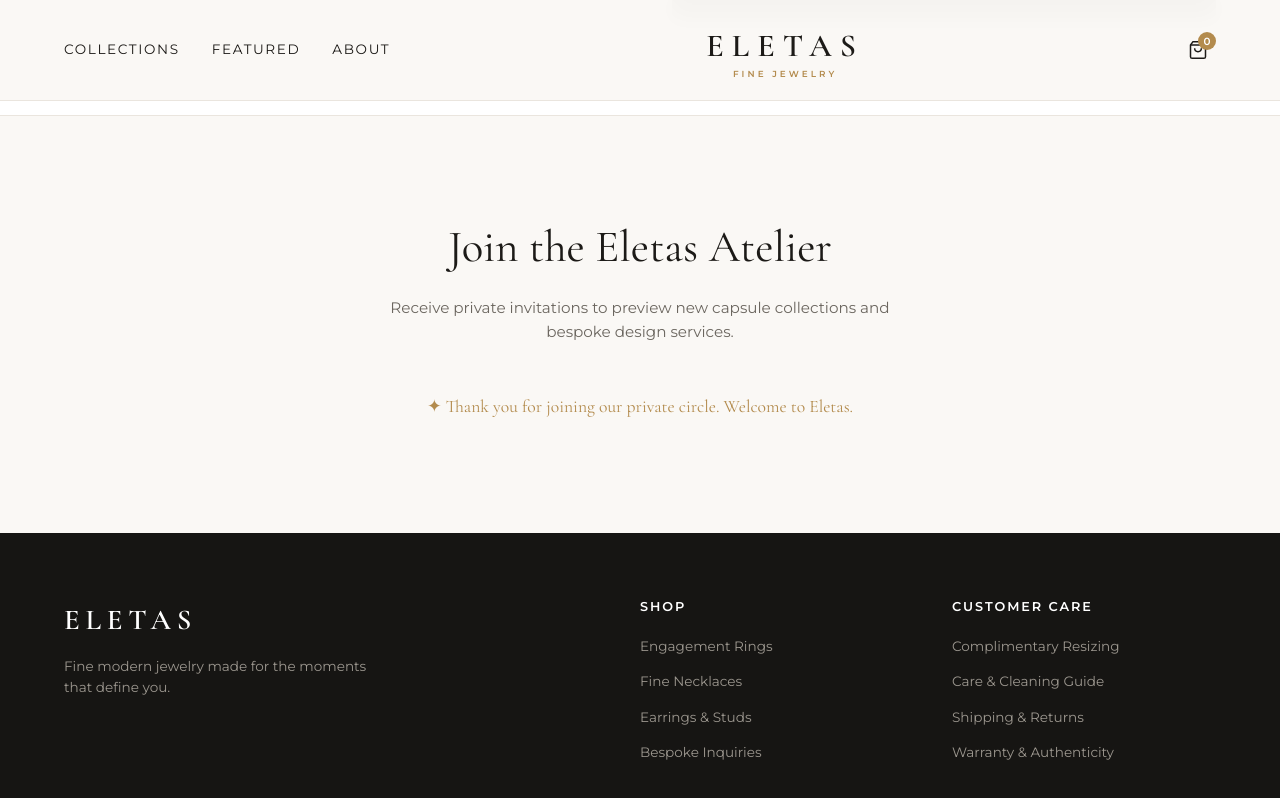
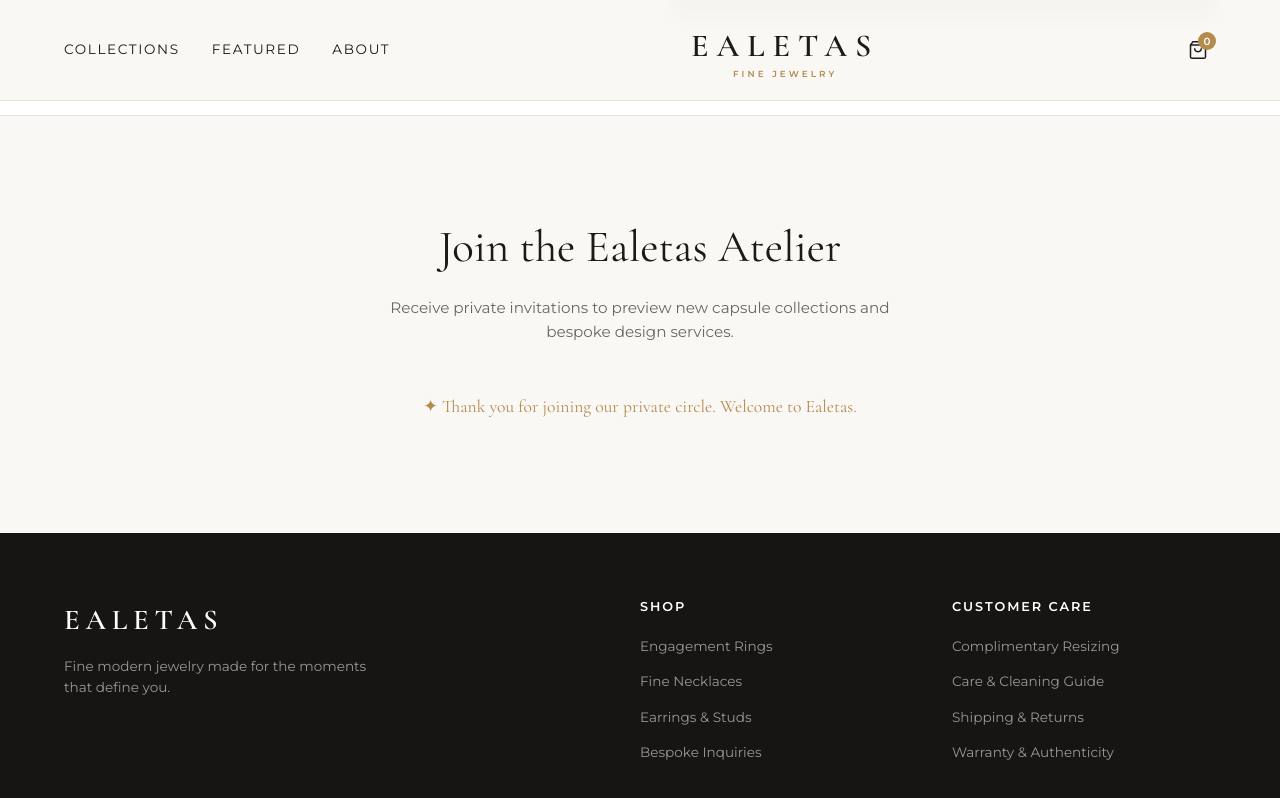
Before and after one commit to sadmanador/Ealetas, a React (Vite) app: page / in a window 1280 px wide. Both pictures are taken after typing "name@example.com" into the empty fields and a click on the button "SUBSCRIBE". Shown: the part 2595-3393 px from the top of the page. Built offline with nearby package versions, Linux system fonts and the light colour scheme; grey boxes are pictures that could not be loaded.

Commit message:
chore: update branding and references to Ealetas

```diff
--- a/index.html
+++ b/index.html
@@ -3,8 +3,8 @@
   <head>
     <meta charset="UTF-8" />
     <meta name="viewport" content="width=device-width, initial-scale=1.0" />
-    <title>Eletas | Fine Handcrafted Jewelry</title>
-    <meta name="description" content="Eletas - Exquisite handcrafted jewelry, rings, necklaces, and diamonds for timeless elegance." />
+    <title>Ealetas | Fine Handcrafted Jewelry</title>
+    <meta name="description" content="Ealetas - Exquisite handcrafted jewelry, rings, necklaces, and diamonds for timeless elegance." />
     <link rel="preconnect" href="https://fonts.googleapis.com" />
     <link rel="preconnect" href="https://fonts.gstatic.com" crossorigin />
     <link
--- a/package.json
+++ b/package.json
@@ -1,5 +1,5 @@
 {
-  "name": "eletas",
+  "name": "ealetas",
   "private": true,
   "version": "0.1.0",
   "type": "module",
--- a/src/App.jsx
+++ b/src/App.jsx
@@ -83,7 +83,7 @@ export default function App() {
           </nav>
 
           <a href="#" className="brand-logo">
-            ELETAS
+            EALETAS
             <span className="brand-sub">FINE JEWELRY</span>
           </a>
 
@@ -216,7 +216,7 @@ export default function App() {
               <p className="section-eyebrow">OUR PHILOSOPHY</p>
               <h2 className="section-title">Jewelry with a Soul</h2>
               <p>
-                At Eletas, we believe true luxury honors both beauty and provenance. Every silhouette
+                At Ealetas, we believe true luxury honors both beauty and provenance. Every silhouette
                 is conceived in our private studio, blending architectural proportions with organic
                 contours.
               </p>
@@ -242,13 +242,13 @@ export default function App() {
         {/* Newsletter / Contact */}
         <section className="newsletter-section">
           <div className="container newsletter-content">
-            <h2 className="section-title">Join the Eletas Atelier</h2>
+            <h2 className="section-title">Join the Ealetas Atelier</h2>
             <p>
               Receive private invitations to preview new capsule collections and bespoke design services.
             </p>
             {subscribed ? (
               <div className="subscribed-msg">
-                <span>✦ Thank you for joining our private circle. Welcome to Eletas.</span>
+                <span>✦ Thank you for joining our private circle. Welcome to Ealetas.</span>
               </div>
             ) : (
               <form onSubmit={handleSubscribe} className="newsletter-form">
@@ -273,7 +273,7 @@ export default function App() {
       <footer className="site-footer">
         <div className="container footer-grid">
           <div>
-            <h3 className="footer-brand">ELETAS</h3>
+            <h3 className="footer-brand">EALETAS</h3>
             <p className="footer-bio">
               Fine modern jewelry made for the moments that define you.
             </p>
@@ -298,7 +298,7 @@ export default function App() {
           </div>
         </div>
         <div className="footer-bottom">
-          <p>© {new Date().getFullYear()} Eletas Fine Jewelry. Ready for Vercel deployment.</p>
+          <p>© {new Date().getFullYear()} Ealetas Fine Jewelry. Ready for Vercel deployment.</p>
         </div>
       </footer>
     </div>
```
Also changed, not shown: 1 other file (tests, documents, lock files or other folders).
